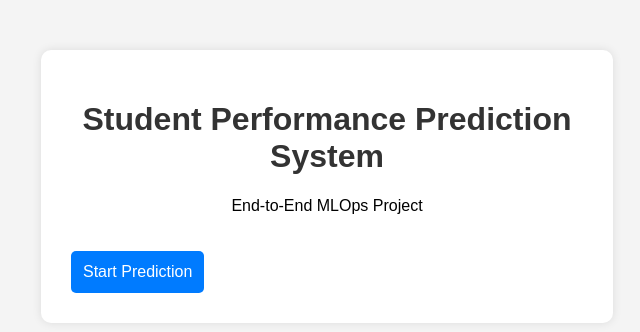
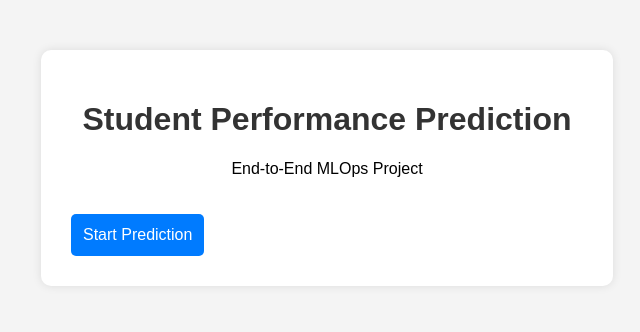
Before and after one commit to L00196904/student-performance-pipeline, a Flask app: page / in a window 1280 px wide. Shown: the top 332 px of the page, without its empty margins (313-953 px from the left). Run offline with Flask 3, Linux system fonts and the light colour scheme.

Commit message:
minor change

```diff
--- a/app/templates/index.html
+++ b/app/templates/index.html
@@ -9,7 +9,7 @@
                    initial-scale=1.0">
 
     <title>
-        Student Performance Prediction
+        Student Performance Prediction System
     </title>
 
     <link rel="stylesheet" href="{{ url_for('static',
@@ -22,7 +22,7 @@
     <div class="container">
 
         <h1>
-            Student Performance Prediction System
+            Student Performance Prediction
         </h1>
 
         <p>
```
